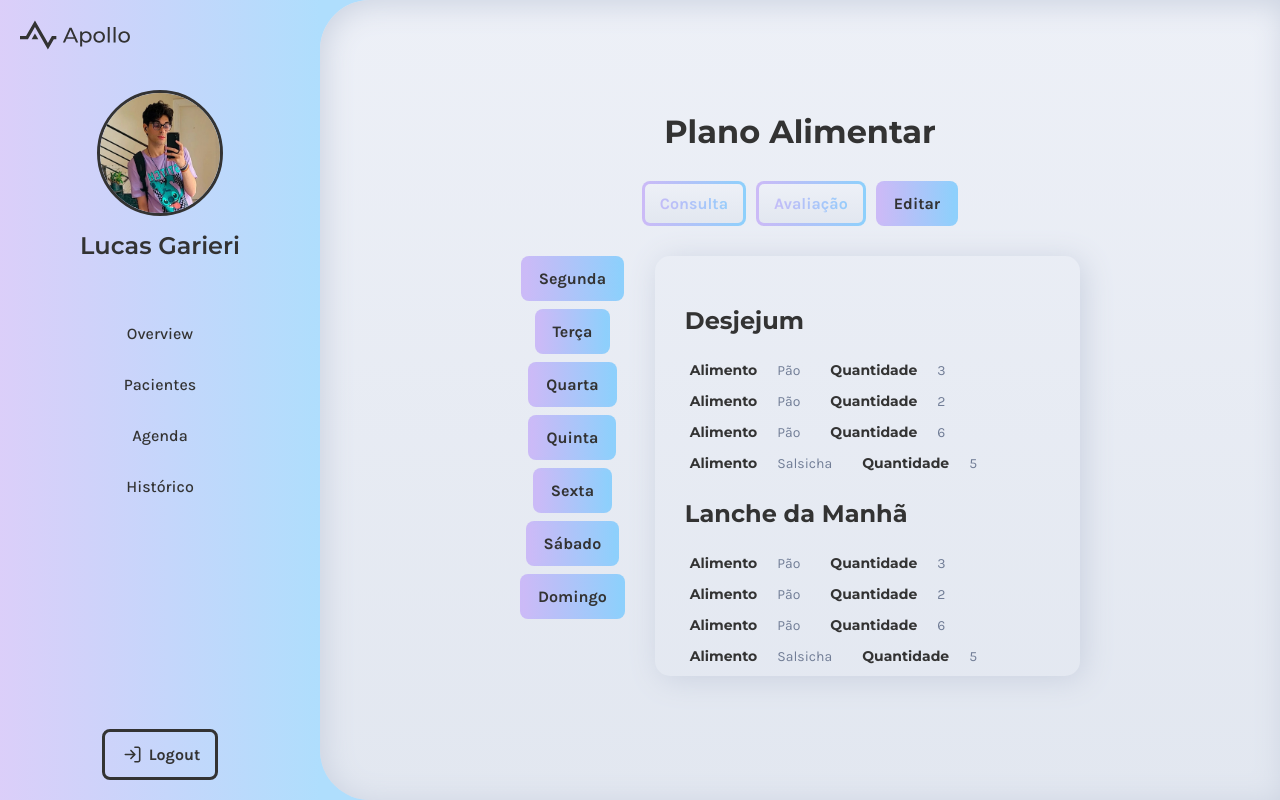
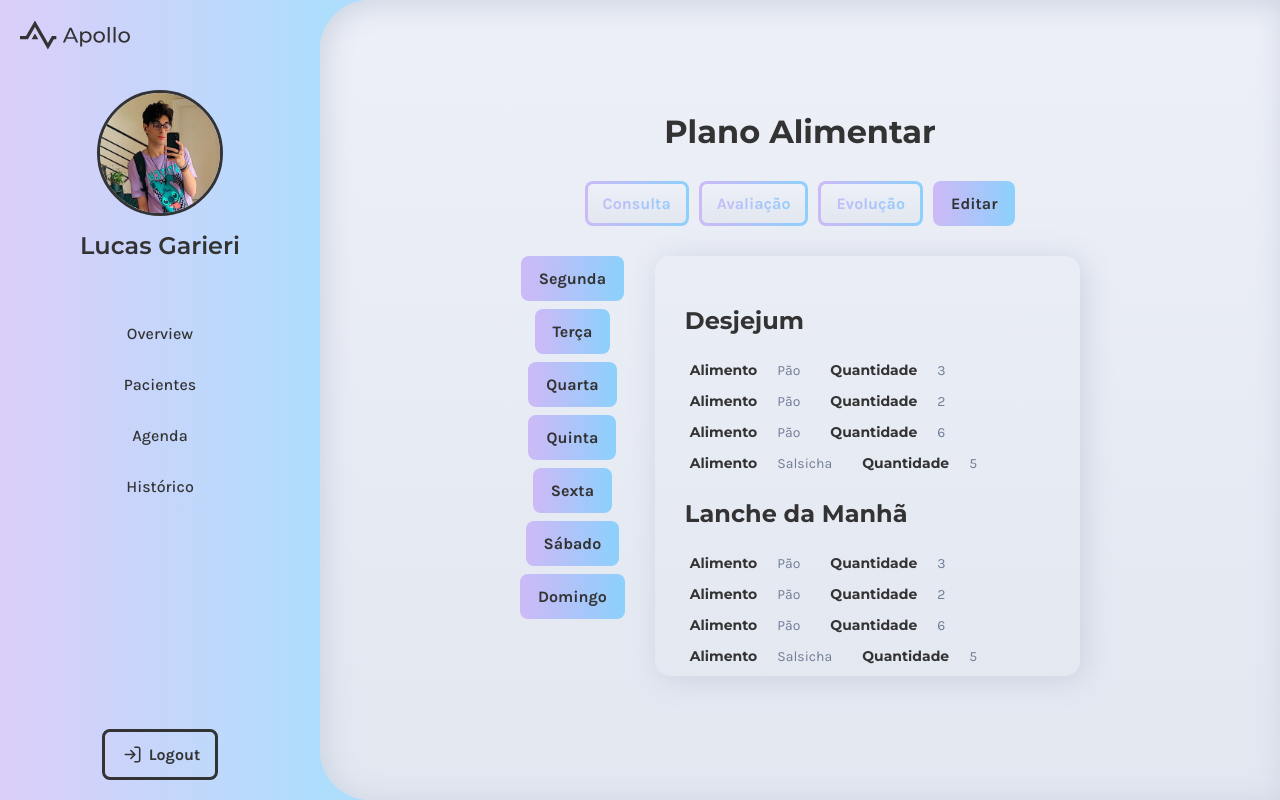
Before and after one commit to pedrohrodrig/LabEngSoft2-Frontend, a React (Create React App) app in the folder frontend/: page /nutritionist/diet in a window 1280 px wide. Built offline with nearby package versions, Linux system fonts and the light colour scheme.

Commit message:
💄 Add evolution button on diet page

```diff
--- a/frontend/src/pages/nutritionist/nutridietpage/nutridietpage.js
+++ b/frontend/src/pages/nutritionist/nutridietpage/nutridietpage.js
@@ -1,6 +1,5 @@
 import React from "react";
 import Title from "../../../components/title/title";
-import Textbox from "../../../components/textbox/textbox";
 import Button from "../../../components/button/button";
 import MealList from "../../../components/lists/meallist/meallist";
 
@@ -24,6 +23,11 @@ function NutriDietPage() {
           className="grad outline small"
           text="Avaliação"
           to="/nutritionist/evaluation"
+        />
+        <Button
+          className="grad outline small"
+          text="Evolução"
+          to="/nutritionist/evolution"
         />
         <Button
           className="grad small"
```
